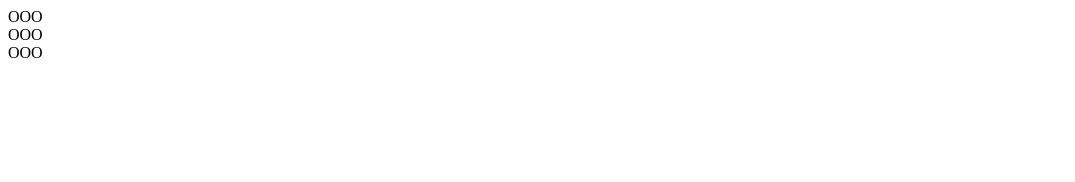
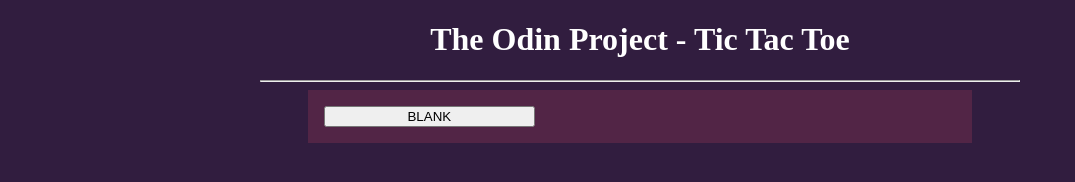
Before and after one commit to CRSpeight/Odin-Tic-Tac-Toe, a plain HTML site: page index.html in a window 1280 px wide. Shown: the whole page, without its empty margins (0-1075 px from the left). Drawn offline with Linux system fonts and the light colour scheme.

Commit message:
Basic interface design

```diff
--- a/index.html
+++ b/index.html
@@ -7,6 +7,8 @@
     <link rel="stylesheet" href="style.css" />
   </head>
   <body>
+    <h1>The Odin Project - Tic Tac Toe</h1>
+    <hr />
     <div id="container"></div>
     <script src="script.js"></script>
   </body>
--- a/script.js
+++ b/script.js
@@ -1,10 +1,12 @@
 const gameboard = (() => {
+  const button = "<button>BLANK</button>";
   const drawBoard = function () {
     const container = document.querySelector("#container");
-    container.innerHTML = "OOO <br> OOO <br> OOO";
+    container.innerHTML = button;
   };
-
   return { drawBoard };
 })();
 
-gameboard.drawBoard();
+const game = (() => {
+  gameboard.drawBoard();
+})();
--- a/style.css
+++ b/style.css
@@ -0,0 +1,24 @@
+#container {
+  display: grid;
+  grid-template-columns: 1fr 1fr 1fr;
+  width: 50%;
+  margin: 0 auto;
+  background-color: #522546;
+  padding: 1rem;
+}
+
+button {
+}
+
+h1 {
+  text-align: center;
+}
+
+body {
+  background-color: #311d3f;
+  color: white;
+}
+
+hr {
+  width: 60%;
+}
```
